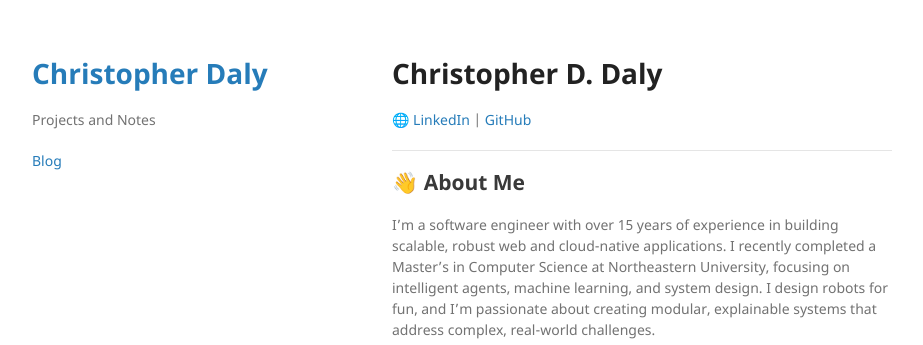
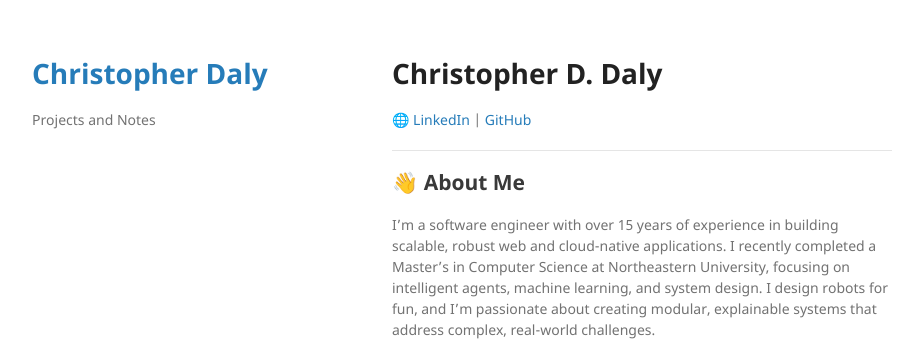
Before and after one commit to c-daly/site, a Jekyll site: the page built from index.md, in a window 1280 px wide. Shown: the top 345 px of the page, without its empty margins (178-1101 px from the left). Built offline with Jekyll 4.4.1, drawn with Linux system fonts in a browser that asks for light colours; our own code applies the rules of GitHub Pages for plain Markdown files.

Commit message:
temporarily removing blog from left nav

```diff
--- a/_layouts/default.html
+++ b/_layouts/default.html
@@ -22,7 +22,6 @@
         {% endif %}
 
         <p>{{ site.description | default: site.github.project_tagline }}</p>
-        <a href="/blog/another-page">Blog</a>
         {% if false $} // site.github.is_project_page %}
         <p class="view"><a href="{{ site.github.repository_url }}">View the Project on GitHub <small>{{ site.github.repository_nwo }}</small></a></p>
         {% endif %}
```
